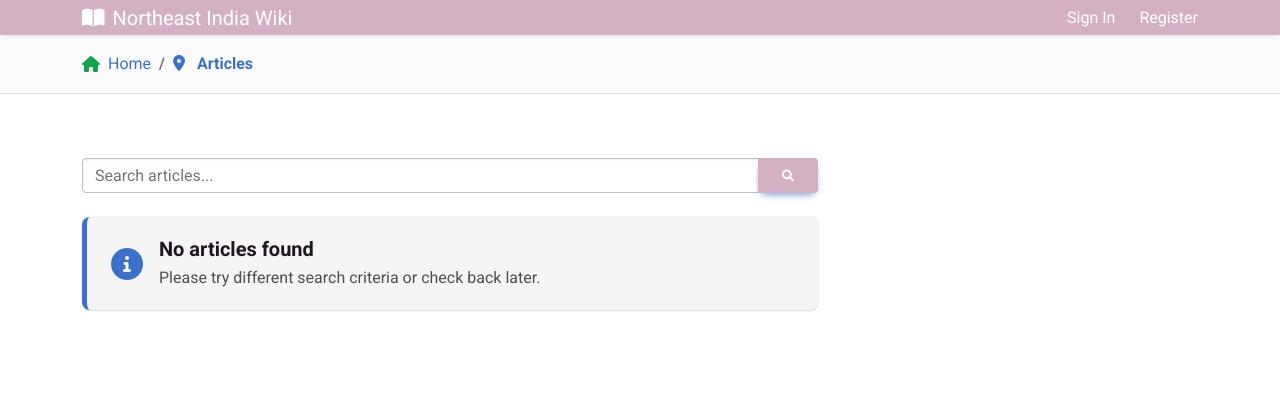
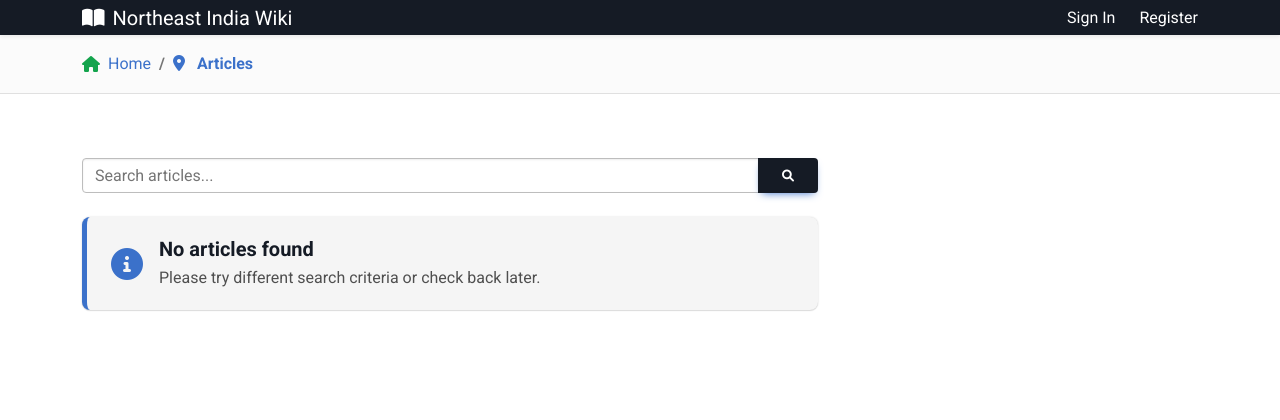
Before and after one commit to petergangmei/northeastindia_wiki, a Django app: page /wiki/ in a window 1280 px wide. Shown: the top 420 px of the page. Run offline with Django 5.2, Linux system fonts and the light colour scheme; data that the repository does not hold is empty; some libraries are stand-ins or nearby versions.

Commit message:
Update CSS color theme to a new palette featuring Cornflower, Navy Blue, Baby Blue, and Red. Adjust color variables for improved visual consistency and readability across the application.

```diff
--- a/static/css/main.css
+++ b/static/css/main.css
@@ -6,22 +6,22 @@
 
 /* Color Theme Variables */
 :root {
-    /* New sophisticated color theme */
-    --primary-color: #d3b1c2; /* Dusty Rose */
-    --primary-dark-color: #c197d2; /* Lavender */
-    --secondary-color: #211522; /* Black */
-    --accent-color: #613659; /* Orchid */
-    --light-color: #f9f9f9; /* Light Gray */
-    --dark-color: #211522; /* Black for consistency */
-    --text-color: #211522;
+    /* Updated color theme: Cornflower, Navy Blue, Baby Blue, Red */
+    --primary-color: #151b25;       /* Cornflower (Dark Slate) */
+    --primary-dark-color: #034687;  /* Navy Blue */
+    --secondary-color: #dbe8e1;     /* Baby Blue */
+    --accent-color: #e10032;        /* Red */
+    --light-color: #f9f9f9;         /* Light Gray */
+    --dark-color: #151b25;          /* Matching primary for consistency */
+    --text-color: #151b25;          /* Cornflower for readable dark text */
     --light-text: #ffffff;
 
     --border-radius-sm: 4px;
     --border-radius-md: 8px;
     --border-radius-lg: 16px;
 
-    --box-shadow-sm: 0 2px 5px rgba(0,0,0,0.1);
-    --box-shadow-md: 0 5px 15px rgba(0,0,0,0.1);
+    --box-shadow-sm: 0 2px 5px rgba(0, 0, 0, 0.1);
+    --box-shadow-md: 0 5px 15px rgba(0, 0, 0, 0.1);
 
     --spacing-xs: 0.25rem;
     --spacing-sm: 0.5rem;
@@ -31,6 +31,7 @@
 
     --container-xl: 1200px;
 }
+
 
 /* Base Styles */
 :root {
```
